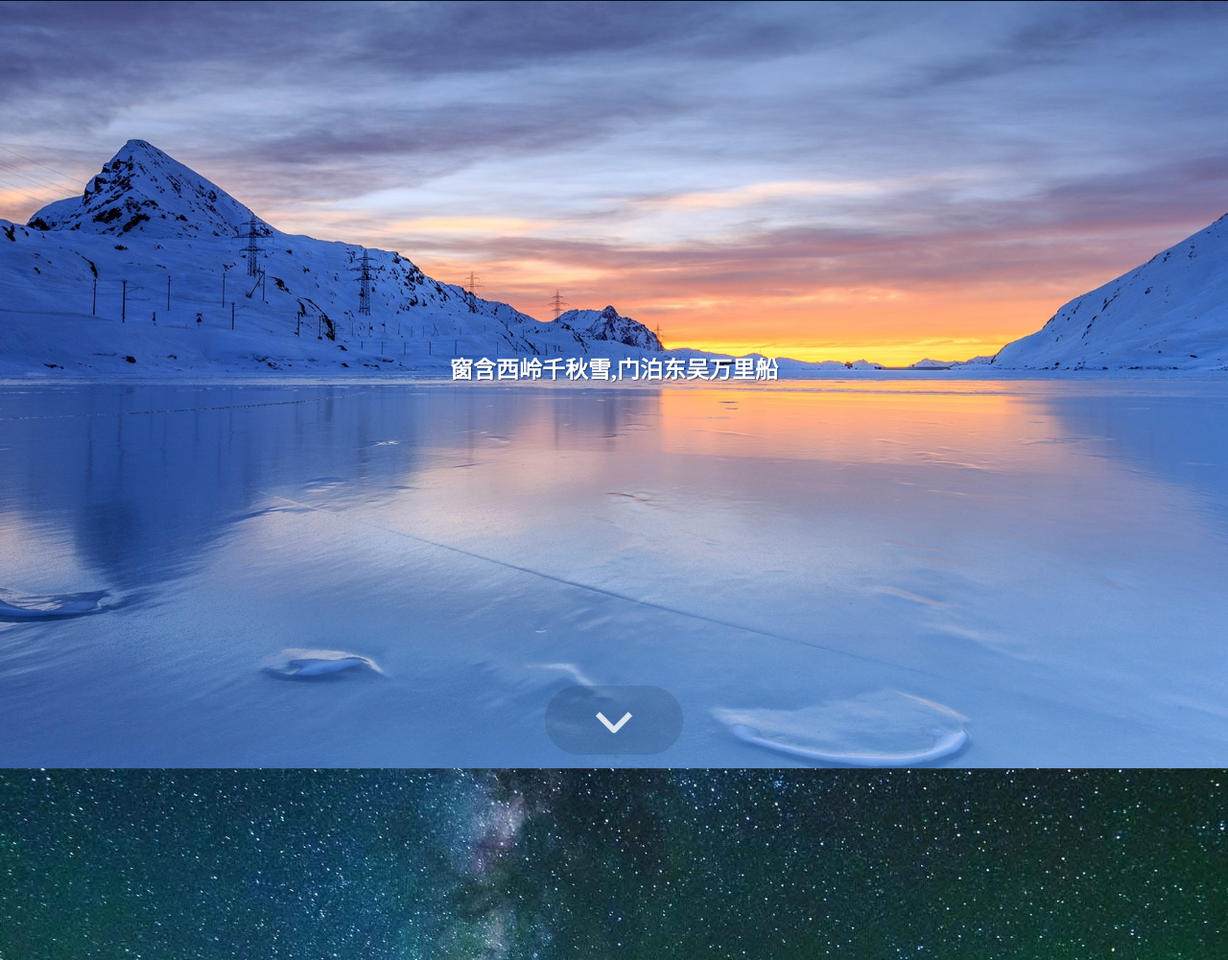
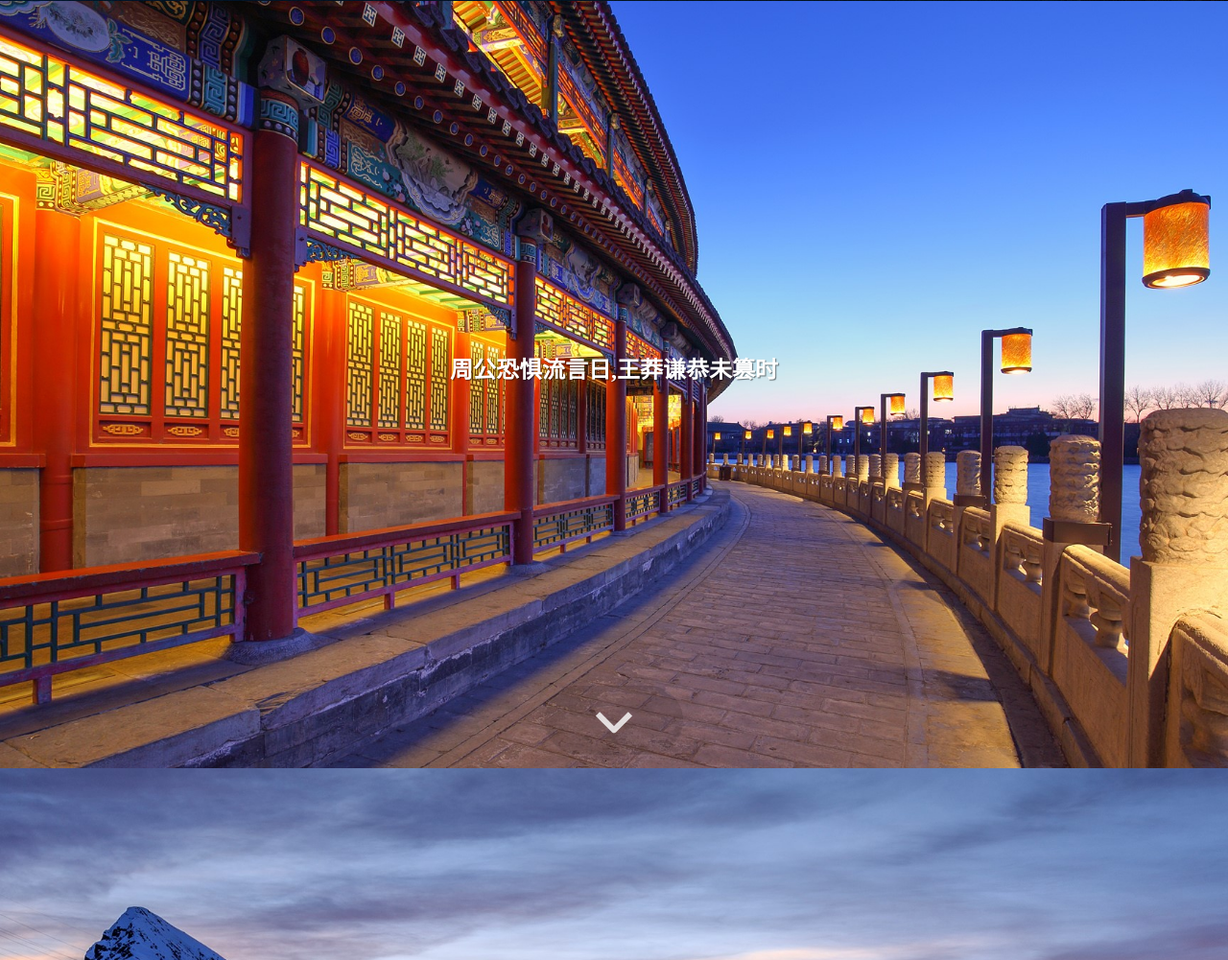
Before and after one commit to alinggo/poem, a plain HTML site: page index.html in a window 1280 px wide. Shown: the part 799-1800 px from the top of the page at 96% size. Drawn offline with Linux system fonts and the light colour scheme.

Commit message:
20200709T0506305938Z

```diff
--- a/index.html
+++ b/index.html
@@ -81,7 +81,21 @@
 </section> -->
 
 
-
+<section class="cover">
+    <div class="cover-frame">
+        <div class="bg-box">
+            <img src="/poem/image/9CDC2A151D587A09453C6399F611158C61B097F679111098C29C898638AEA92B.jpg"
+                alt="image frame" />
+        </div>
+        <div class="cover-inner text-center text-white">
+            <h2>
+                <span>周公恐惧流言日,王莽谦恭未篡时</span>
+            </h2>
+        </div>
+        <div class="cover-learn-more"><img
+                src="/poem/image/9BA1D697BC373FD33994F0D7372B1DBE9A3D650BBC982A75D0A35CFC6127518A.png"></div>
+    </div>
+</section>
 <section class="cover">
     <div class="cover-frame">
         <div class="bg-box">
```
Also changed, not shown: image/9CDC2A151D587A09453C6399F611158C61B097F679111098C29C898638AEA92B.jpg (added).
